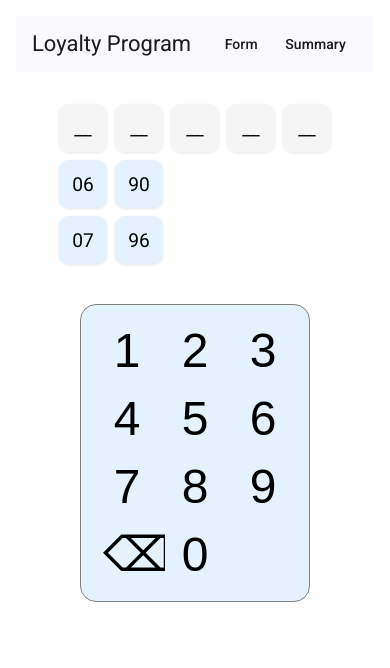
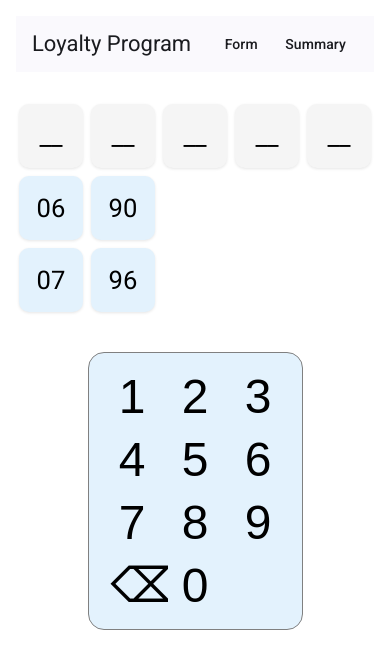
Before and after one commit to TomaszGerstel/loyalty-program, an Angular app: page / in a window 390 px wide. Shown: the top 668 px of the page. Built offline with nearby package versions, Linux system fonts and the light colour scheme.

Commit message:
bigger form boxes

```diff
--- a/src/app/form/form.component.scss
+++ b/src/app/form/form.component.scss
@@ -4,6 +4,10 @@
   gap: 2rem;
   margin: 2rem;
   justify-content: center;
+}
+
+.display-panel {
+  margin:auto;
 }
 
 .entry-row {
@@ -14,12 +18,12 @@
 }
 
 .cell {
-  width: 64px;
-  height: 64px;
+  width: 80px;
+  height: 80px;
   display: flex;
   justify-content: center;
   align-items: center;
-  font-size: 2rem;
+  font-size: 2.5rem;
   background: #f5f5f5;
   border-radius: 10px;
   box-shadow: 0 1px 3px rgba(0, 0, 0, 0.1);
@@ -42,10 +46,6 @@
   background-color: #bbdefb;
 }
 
-// .cell.editable {
-//   background: #fff;
-// }
-
 .cell.spacer {
   visibility: hidden;
   width: 64px;
@@ -65,8 +65,8 @@
   }
 
   .cell {
-    width: 48px;
-    height: 48px;
+    width: 52px;
+    height: 52px;
     font-size: 1.2rem;
   }
 
@@ -74,3 +74,11 @@
     width: 48px;
   }
 }
+
+@media (max-width: 800px) {
+  .cell {
+    width: 64px;
+    height: 64px;
+    font-size: 1.6rem;
+  }
+}
--- a/src/app/keypad/keypad.component.scss
+++ b/src/app/keypad/keypad.component.scss
@@ -26,7 +26,7 @@ button {
 
 @media (max-width: 800px) {
   button {
-    width: 60px;
-    height: 60px;
+    width: 55px;
+    height: 55px;
   }
 }
```
